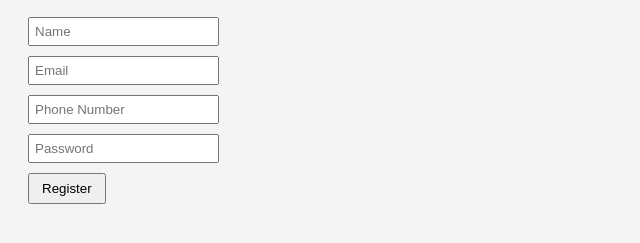
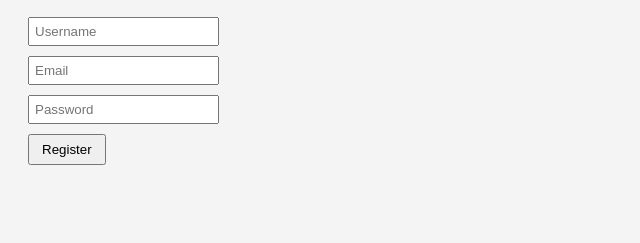
Before and after one commit to DefinitionOfCold/uji-coba-git-k3, a plain HTML site: page register.html in a window 1280 px wide. Shown: the part 79-322 px from the top of the page, without its empty margins (0-640 px from the left). Drawn offline with Linux system fonts and the light colour scheme.

Commit message:
Revert "Budi/adjust register page"

```diff
--- a/register.html
+++ b/register.html
@@ -7,9 +7,8 @@
   </head>
   <body>
     <h2>Register</h2>
-    <input type="text" placeholder="Name" />
+    <input type="text" placeholder="Username" />
     <input type="email" placeholder="Email" />
-    <input type="text" placeholder="Phone Number">
     <input type="password" placeholder="Password" />
     <button>Register</button>
   </body>
```
